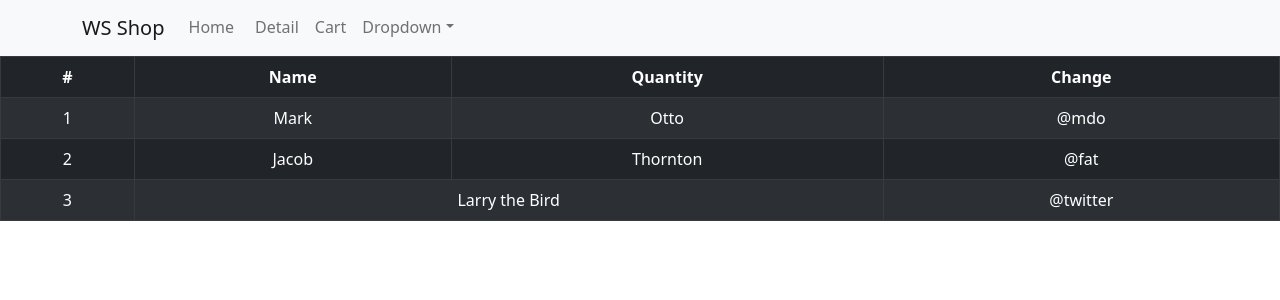
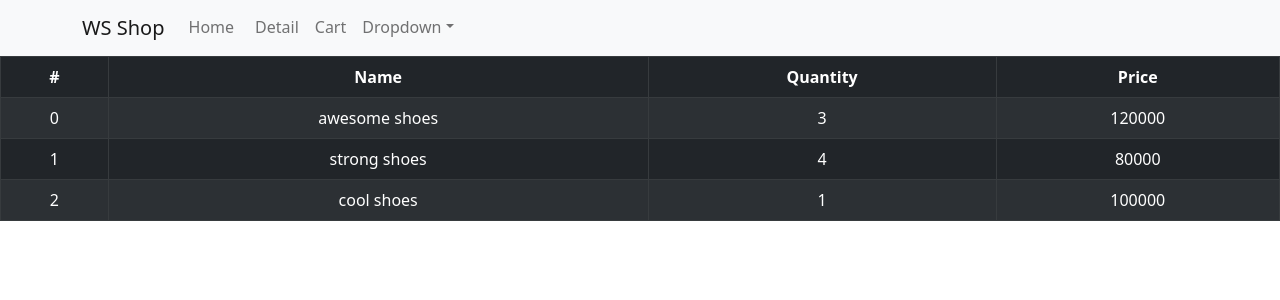
Before and after one commit to chwonseok/react-apple-shop, a React (Create React App) app: page /cart in a window 1280 px wide. Shown: the top 300 px of the page. Built offline with nearby package versions, Linux system fonts and the light colour scheme.

Commit message:
minor changes

```diff
--- a/src/components/Cart.js
+++ b/src/components/Cart.js
@@ -2,7 +2,8 @@ import React from 'react';
 import { Table } from 'react-bootstrap';
 import { connect } from 'react-redux';
 
-function Cart(props) {
+// { state } : props.state의 간략한 형태
+function Cart({ state }) {
   return (
     <>
       <Table striped bordered hover variant="dark">
@@ -11,27 +12,20 @@ function Cart(props) {
             <th>#</th>
             <th>Name</th>
             <th>Quantity</th>
-            <th>Change</th>
+            <th>Price</th>
           </tr>
         </thead>
         <tbody>
-          <tr>
-            <td>1</td>
-            <td>Mark</td>
-            <td>Otto</td>
-            <td>@mdo</td>
-          </tr>
-          <tr>
-            <td>2</td>
-            <td>Jacob</td>
-            <td>Thornton</td>
-            <td>@fat</td>
-          </tr>
-          <tr>
-            <td>3</td>
-            <td colSpan="2">Larry the Bird</td>
-            <td>@twitter</td>
-          </tr>
+          {state.map((state, i) => {
+            return (
+              <tr key={i}>
+                <td>{state.id}</td>
+                <td>{state.name}</td>
+                <td>{state.quantity}</td>
+                <td>{state.price}</td>
+              </tr>
+            );
+          })}
         </tbody>
       </Table>
     </>
@@ -39,7 +33,6 @@ function Cart(props) {
 }
 
 function storeToProps(state) {
-  console.log(state);
   return {
     state: state,
   };
--- a/src/index.js
+++ b/src/index.js
@@ -15,9 +15,9 @@ import App from './App';
 
 const store = createStore(() => {
   return [
-    { id: 0, name: 'awesome shoes', quantity: 3 },
-    { id: 1, name: 'strong shoes', quantity: 4 },
-    { id: 2, name: 'cool shoes', quantity: 1 },
+    { id: 0, name: 'awesome shoes', quantity: 3, price: 120000 },
+    { id: 1, name: 'strong shoes', quantity: 4, price: 80000 },
+    { id: 2, name: 'cool shoes', quantity: 1, price: 100000 },
   ];
 });
 
```
